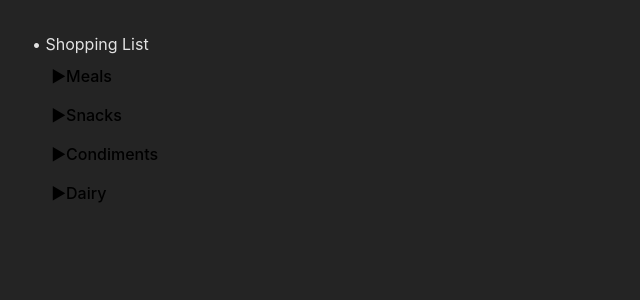
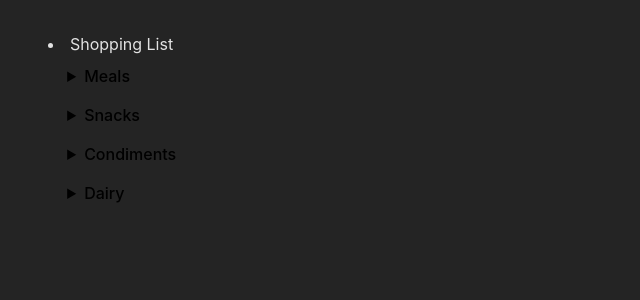
Before and after one commit to ben-cook/frontend-tech-test, a React (Vite) app: page / in a window 1280 px wide. Shown: the top 300 px of the page, without its empty margins (0-640 px from the left). Built offline with nearby package versions, Linux system fonts and the light colour scheme.

Commit message:
use native CSS list markers

```diff
--- a/src/components/AccordionBranch.jsx
+++ b/src/components/AccordionBranch.jsx
@@ -23,12 +23,19 @@ export const AccordionBranch = (props) => {
         aria-expanded={open}
         onClick={toggleOpen}
         onKeyDown={toggleOpen}
+        tabIndex={0}
       >
-        {open ? "▼" : "▶"}
-        {name}
-      </button>{" "}
+        <li
+          style={{
+            listStyleType: open ? "disclosure-open" : "disclosure-closed",
+          }}
+        >
+          {name}
+        </li>
+      </button>
+
       {open && (
-        <ul style={{ listStyleType: "none", margin: 0 }}>
+        <ul>
           {children.map((item) => (
             <Accordion key={item.id} {...item} />
           ))}
--- a/src/components/AccordionBranch.module.css
+++ b/src/components/AccordionBranch.module.css
@@ -8,3 +8,9 @@ button:focus,
 button:focus-visible {
   outline: 4px auto -webkit-focus-ring-color;
 }
+
+ul {
+  margin-top: 0;
+  margin-bottom: 0;
+  list-style-type: none;
+}
--- a/src/components/AccordionLeaf.jsx
+++ b/src/components/AccordionLeaf.jsx
@@ -1 +1,3 @@
-export const AccordionLeaf = ({ name }) => <li>• {name}</li>;
+import "./AccordionLeaf.module.css";
+
+export const AccordionLeaf = ({ name }) => <li>{name}</li>;
--- /dev/null
+++ b/src/components/AccordionLeaf.module.css
@@ -0,0 +1,4 @@
+li {
+  list-style-type: disc;
+  margin-left: 1rem;
+}
```
